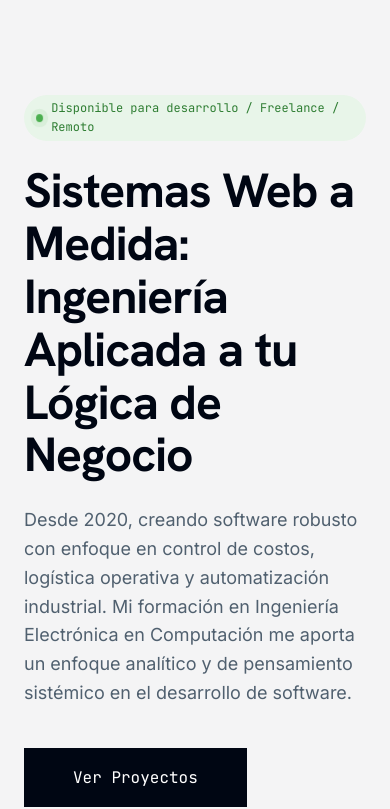
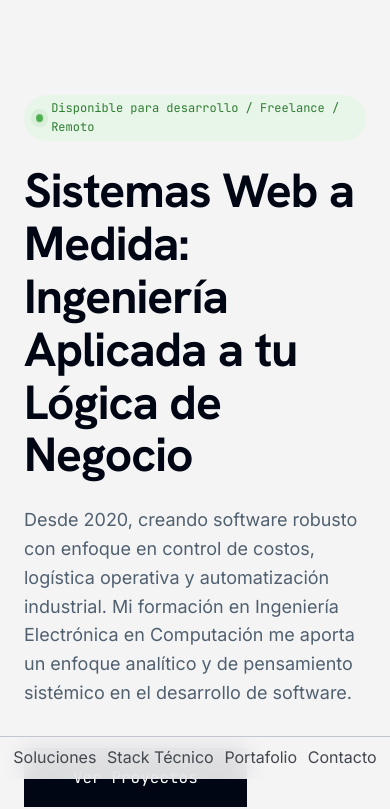
Before and after one commit to luqjos31/luqjos31.github.io, a website built with Vite: page index.html in a window 390 px wide. Shown: the part 65-874 px from the top of the page. Built offline with nearby package versions, Linux system fonts and the light colour scheme.

Commit message:
feat: add bottom nav bar for mobile with icons

```diff
--- a/index.html
+++ b/index.html
@@ -28,7 +28,26 @@
 </div>
 </div>
 </header>
-<main class="mt-xxl">
+<!-- Bottom nav for mobile -->
+<nav class="md:hidden fixed bottom-0 left-0 w-full z-50 bg-background/90 backdrop-blur-md border-t border-outline-variant flex justify-around items-center px-sm py-1">
+<a class="flex flex-col items-center gap-0.5 text-on-surface-variant hover:text-primary transition-colors py-1" href="#solutions" data-i18n="nav_solutions">
+<span class="material-symbols-outlined text-xl">build</span>
+<span class="font-label-md text-[10px] leading-none" data-i18n="nav_solutions">Soluciones</span>
+</a>
+<a class="flex flex-col items-center gap-0.5 text-on-surface-variant hover:text-primary transition-colors py-1" href="#stack" data-i18n="nav_stack">
+<span class="material-symbols-outlined text-xl">code</span>
+<span class="font-label-md text-[10px] leading-none" data-i18n="nav_stack">Stack</span>
+</a>
+<a class="flex flex-col items-center gap-0.5 text-on-surface-variant hover:text-primary transition-colors py-1" href="#portfolio" data-i18n="nav_portfolio">
+<span class="material-symbols-outlined text-xl">work_history</span>
+<span class="font-label-md text-[10px] leading-none" data-i18n="nav_portfolio">Portafolio</span>
+</a>
+<a class="flex flex-col items-center gap-0.5 text-on-surface-variant hover:text-primary transition-colors py-1" href="#contact" data-i18n="nav_contact">
+<span class="material-symbols-outlined text-xl">mail</span>
+<span class="font-label-md text-[10px] leading-none" data-i18n="nav_contact">Contacto</span>
+</a>
+</nav>
+<main class="mt-xxl pb-xxl md:pb-0">
 <!-- Hero Section -->
 <section class="hero">
 <div class="hero-content">
```
